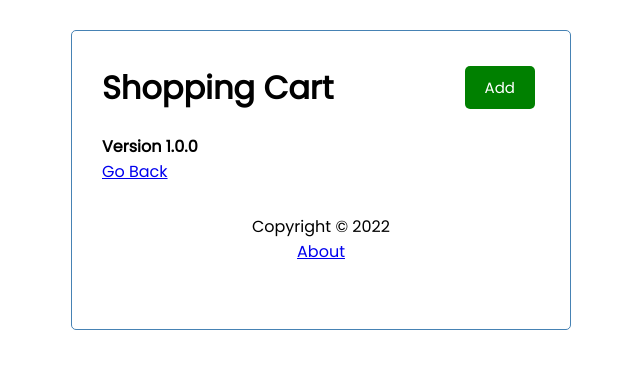
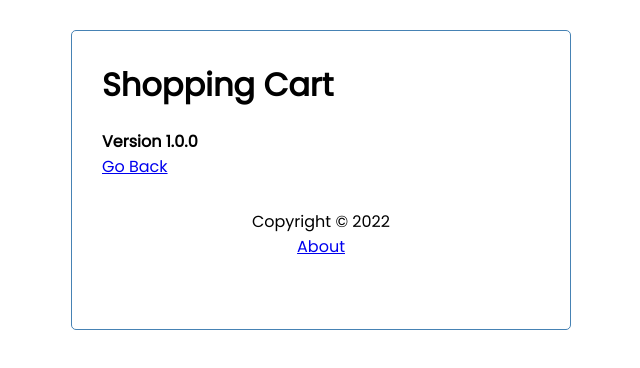
Before and after one commit to Lavelliane/react-sessions-prep, a React (Create React App) app: page /about in a window 1280 px wide. Shown: the top 368 px of the page, without its empty margins (319-959 px from the left). Built offline with nearby package versions, Linux system fonts and the light colour scheme; data requests are answered from the project's data file.

Commit message:
Add button conditional rendering and links refactor

```diff
--- a/src/components/About.js
+++ b/src/components/About.js
@@ -1,8 +1,10 @@
+import { Link } from "react-router-dom";
+
 const About = () => {
   return (
     <div>
       <h4>Version 1.0.0</h4>
-      <a href="/">Go Back</a>
+      <Link to="/">Go Back</Link>
     </div>
   );
 };
--- a/src/components/Footer.js
+++ b/src/components/Footer.js
@@ -1,8 +1,10 @@
+import { Link } from "react-router-dom";
+
 const Footer = () => {
   return (
     <footer>
       <p>Copyright &copy; 2022</p>
-      <a href="/about">About</a>
+      <Link to="/about">About</Link>
     </footer>
   );
 };
--- a/src/components/Header.js
+++ b/src/components/Header.js
@@ -1,6 +1,9 @@
 import Button from "./Button";
+import { useLocation } from "react-router-dom";
 
 export default function Header({ title, showAddItem, setShowAddItem }) {
+  const location = useLocation();
+
   function onClick() {
     setShowAddItem(!showAddItem);
   }
@@ -8,11 +11,13 @@
   return (
     <header className="header">
       <h1>{title}</h1>
-      <Button
-        color={showAddItem ? "red" : "green"}
-        text={showAddItem ? "Close" : "Add"}
-        onClick={onClick}
-      />
+      {location.pathname === "/" && (
+        <Button
+          color={showAddItem ? "red" : "green"}
+          text={showAddItem ? "Close" : "Add"}
+          onClick={onClick}
+        />
+      )}
     </header>
   );
 }
```
